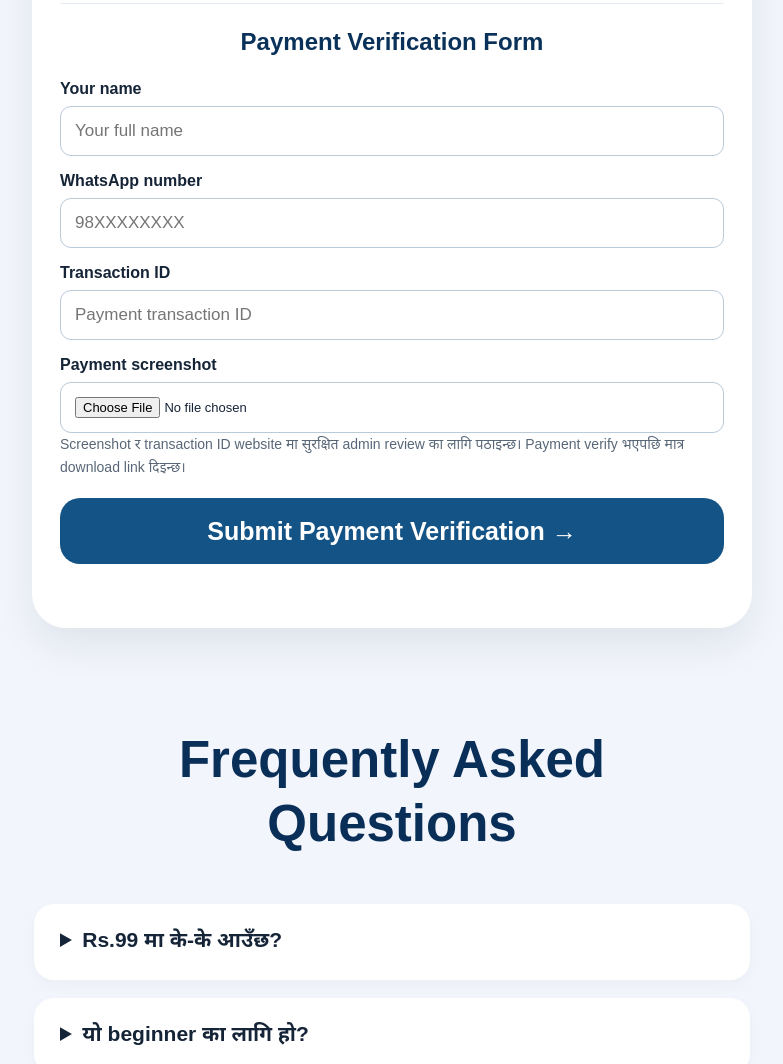
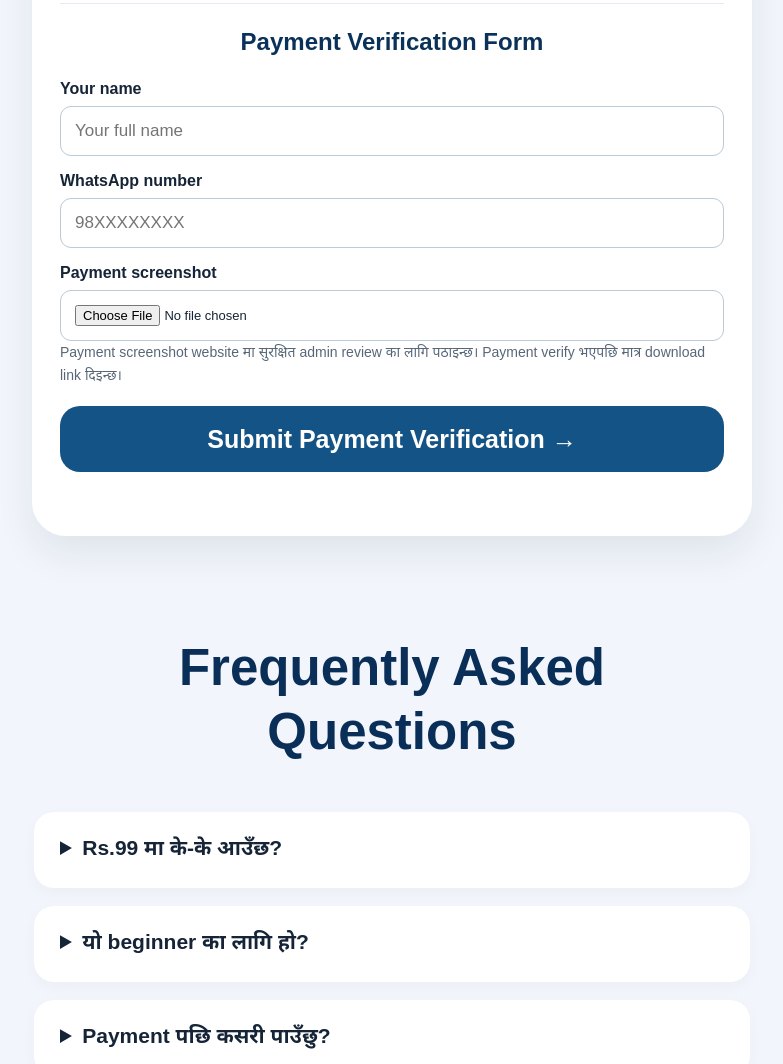
Before and after one commit to pantp927-dev/english-speaking-course-nepal, a website: page public/index.html in a window 1280 px wide. Shown: the part 5332-6396 px from the top of the page, without its empty margins (248-1031 px from the left). Drawn offline with Linux system fonts and the light colour scheme.

Commit message:
Update index.html

```diff
--- a/public/index.html
+++ b/public/index.html
@@ -128,11 +128,10 @@
 <input id="buyerName" name="name" required maxlength="80" placeholder="Your full name">
 <label for="buyerPhone">WhatsApp number</label>
 <input id="buyerPhone" name="phone" required maxlength="20" inputmode="tel" placeholder="98XXXXXXXX">
-<label for="txn">Transaction ID</label>
-<input id="txn" name="transaction" required maxlength="100" placeholder="Payment transaction ID">
+
 <label for="proof">Payment screenshot</label>
 <input id="proof" name="proof" type="file" accept="image/png,image/jpeg,image/webp" required>
-<p class="hint">Screenshot र transaction ID website मा सुरक्षित admin review का लागि पठाइन्छ। Payment verify भएपछि मात्र download link दिइन्छ।</p>
+<p class="hint">Payment screenshot website मा सुरक्षित admin review का लागि पठाइन्छ। Payment verify भएपछि मात्र download link दिइन्छ।</p>
 <button class="btn btn-blue" type="submit">Submit Payment Verification →</button>
 <p id="formStatus" role="status" aria-live="polite"></p>
 </form>
```
